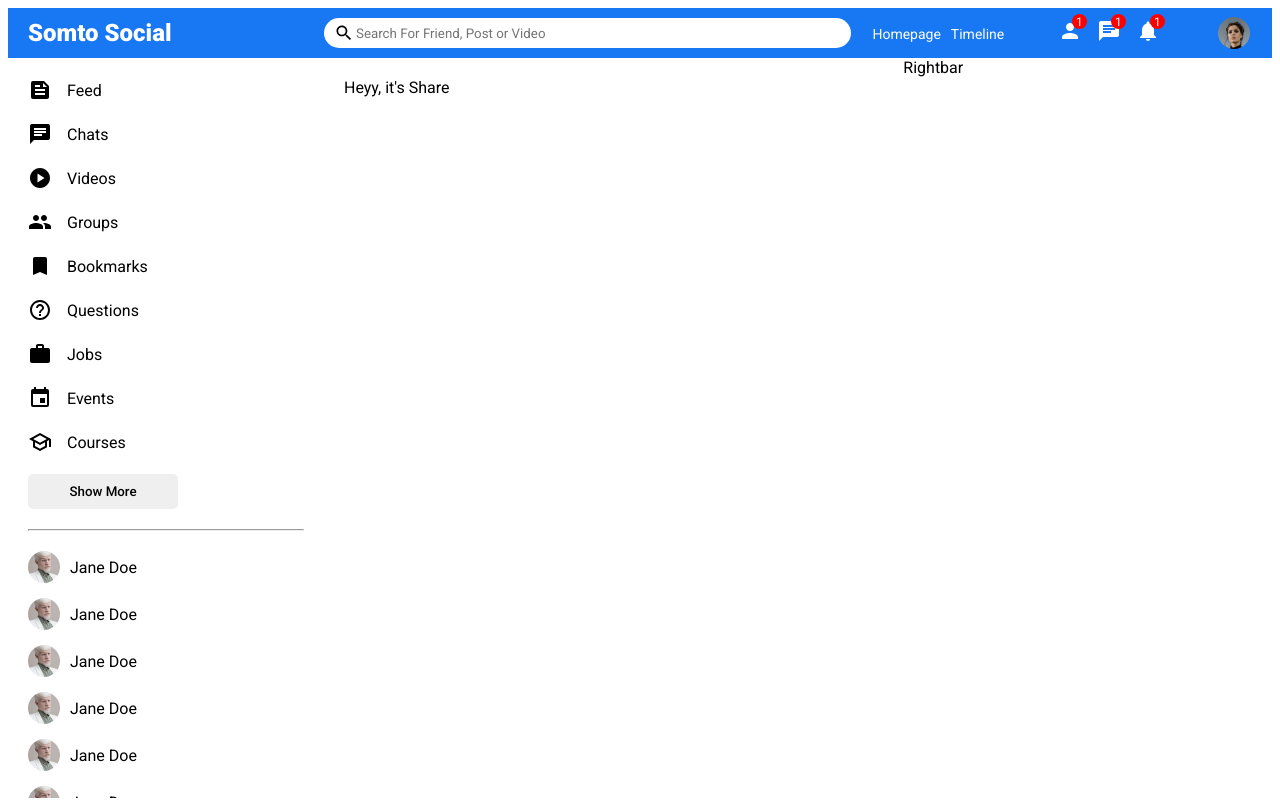
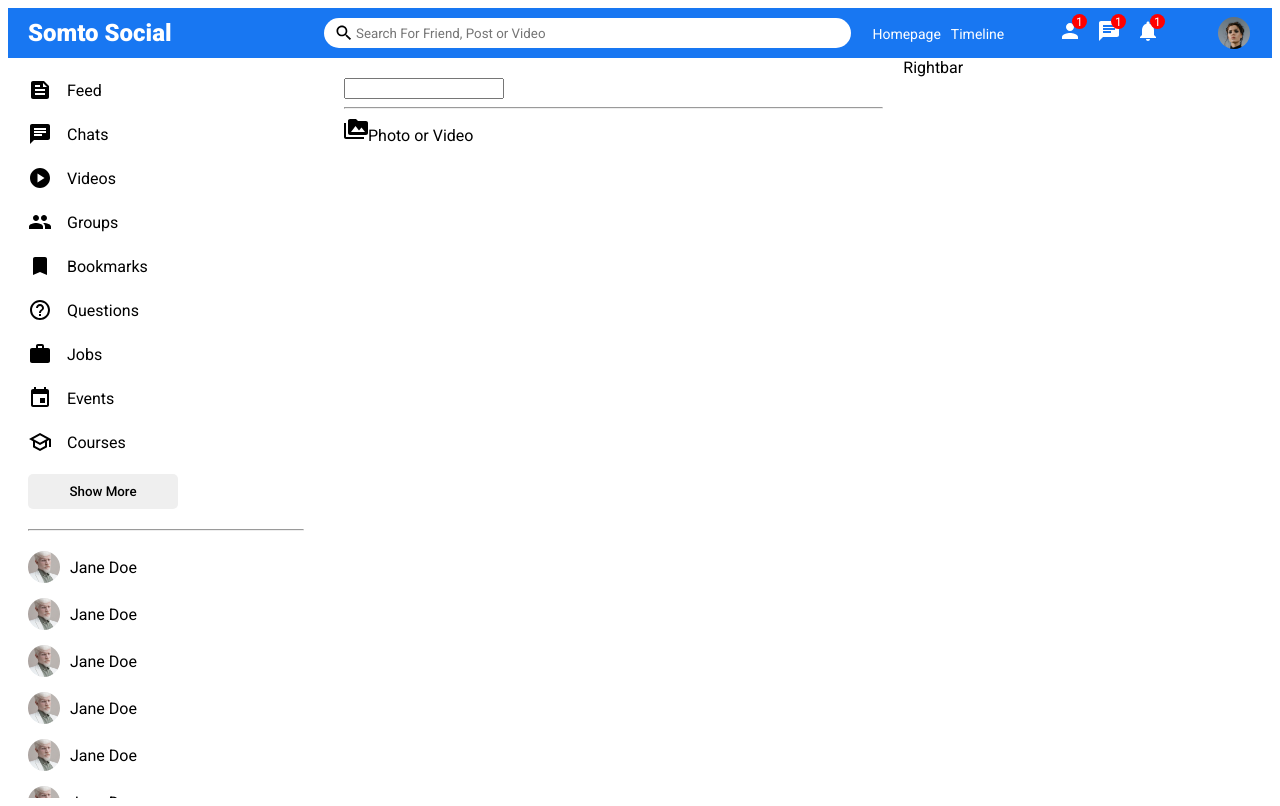
Before and after one commit to Chrstphr9/React-Social-App, a React (Vite) app: page / in a window 1280 px wide. Built offline with nearby package versions, Linux system fonts and the light colour scheme.

Commit message:
share body

```diff
--- a/src/components/Share/Share.jsx
+++ b/src/components/Share/Share.jsx
@@ -1,9 +1,24 @@
+import { PermMedia } from "@mui/icons-material"
 import "./Share.css"
 
 export default function Share() {
   return (
-    <div>
-        Heyy, it's Share
+    <div className="share">
+        <div className="shareWrapper">
+            <div className="shareTop">
+                <img className="shareProfileImg" src="" alt="" />
+                <input type="What's On Your Mind" className="shareInput" />
+            </div>
+            <hr className="shareHr" />
+            <div className="shareBottom">
+                <div className="shareOptions">
+                    <div className="shareOptipn">
+                        <PermMedia className="shareIcon"/>
+                        <span className="shareOptionText">Photo or Video</span>
+                    </div>
+                </div>
+            </div>
+        </div>
     </div>
   )
 }
```
